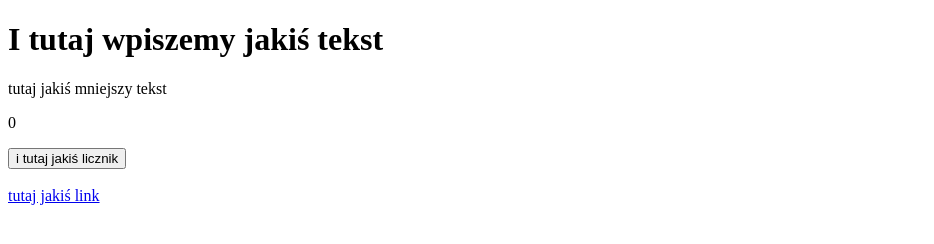
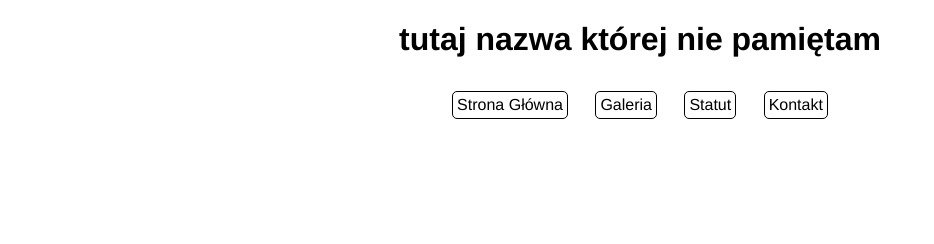
Before and after one commit to srr3nowasol/srr3nowasol, a plain HTML site: page index.html in a window 1280 px wide. Shown: the whole page, without its empty margins (0-934 px from the left). Drawn offline with Linux system fonts and the light colour scheme.

Commit message:
Add files via upload

```diff
--- a/index.html
+++ b/index.html
@@ -1,21 +1,32 @@
 <!DOCTYPE html>
 <head>
 <title> SRR 3 NOWA SÓL </title>
+<style>
+	.center {
+		display: flex;
+		justify-content: center;
+		align-items: center;
+	}
+	a {
+		border: 1.5px solid black;
+		border-radius: 5px;
+		padding-top: 4px;
+		padding-right: 4px;
+		padding-bottom: 4px;
+		padding-left: 4px;
+		color: #000000;
+		text-decoration: none;
+		font-family: Helvetica;
+	}
+	h1 {
+		font-family: Helvetica;
+	}
+</style>
 <script>
-	var licznik = 0
-	function licz() {
-		licznik = licznik + 1
-		document.getElementById("m").innerHTML = licznik
-	}
 </script>
 </head>
 <body>
-<h1> I tutaj wpiszemy jakiś tekst </h1>
-<p> tutaj jakiś mniejszy tekst </p>
-<p id="m">0</p>
-<button onclick="licz()">i tutaj jakiś licznik</button>
-<br>
-<br>
-<a href="innyplik.html"> tutaj jakiś link </a>
+<h1 class="center"> tutaj nazwa której nie pamiętam </h1>
+<div class="center"><a href="index.html"> Strona Główna </a> <p>⠀ ⠀</p> <a href="galeria.html"> Galeria </a> <p>⠀ ⠀</p> <a href="galeria.html"> Statut </a> <p>⠀ ⠀</p> <a href="galeria.html"> Kontakt </a></div>
 </body>
 </html>
```
Also changed, not shown: galeria.html (added, +41 -0 lines), audaadapter.jpg (added), kosmici.jpg (added), szczur.jpg (added).
